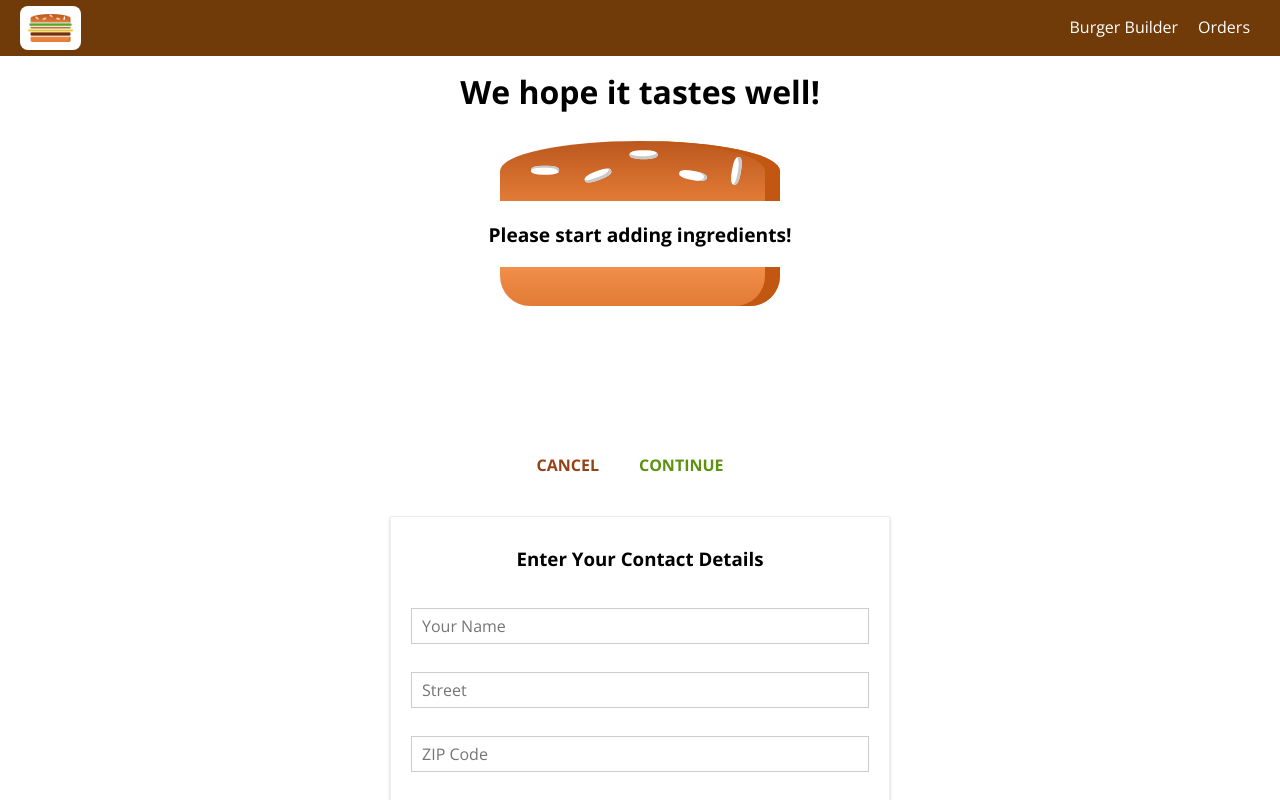
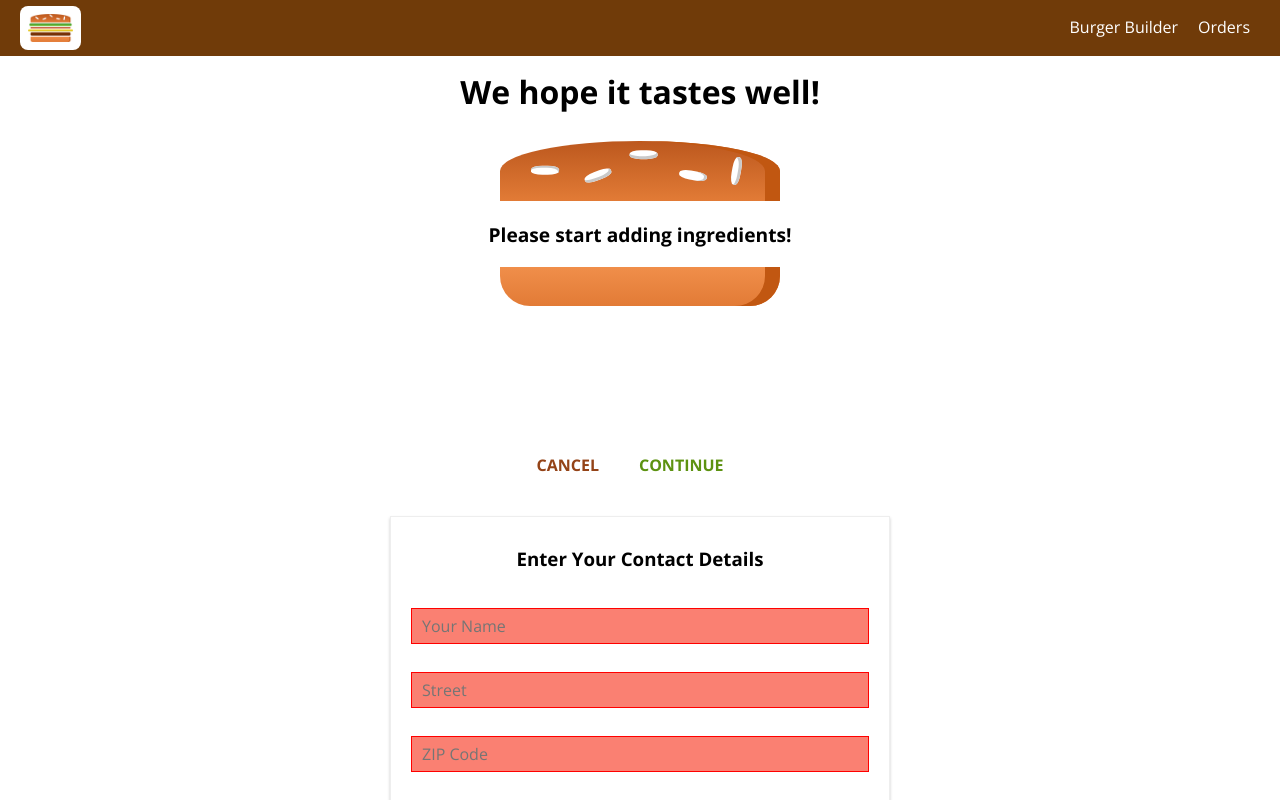
Before and after one commit to Ch-sriram/burger-builder, a React (Create React App) app: page /checkout/contact-data in a window 1280 px wide. Shown: the top 800 px of the page. Built offline with nearby package versions, Linux system fonts and the light colour scheme.

Commit message:
Adding Validation Feedback for UI

```diff
--- a/src/components/UI/Input/Input.component.jsx
+++ b/src/components/UI/Input/Input.component.jsx
@@ -19,7 +19,6 @@ const commonInputStyle = `
   }
 `;
 
-
 // STYLED COMPONENTS
 const InputDiv = styled.div`
   width: 100%;
@@ -33,15 +32,28 @@ const Label = styled.label`
   margin-bottom: 8px;
 `;
 
-const Input = styled.input`${commonInputStyle}`;
-const TextArea = styled.textarea`${commonInputStyle}`;
+const returnStyledComponent = baseComponent => {
+  return styled(baseComponent)`
+    border: ${props => props.invalid ? '1px solid red' : '1px solid #CCC'};
+    background-color: ${props => props.invalid ? 'salmon' : 'white'};
+    color: ${props => props.invalid ? 'red' : '#111'};
+  `;
+}
+
+const _Input = styled.input`${commonInputStyle}`;
+const Input = returnStyledComponent(_Input);
+
+const _TextArea = styled.textarea`${commonInputStyle}`;
+const TextArea = returnStyledComponent(_TextArea);
+
 const Select = styled.select`${commonInputStyle}`;
 
 const input = props => {
   let inputElement = null;
+  let invalid = props.invalid && props.shouldValidate;
   switch (props.elementType) {
     case 'textarea':
-      inputElement = <TextArea {...props.elementConfig} value={props.value} onChange={props.changed}/>;
+      inputElement = <TextArea {...props.elementConfig} value={props.value} onChange={props.changed} invalid={invalid} />;
       break;
 
     case 'select':
@@ -58,7 +70,7 @@ const input = props => {
 
     case 'input':
     default:
-      inputElement = <Input {...props.elementConfig} value={props.value} onChange={props.changed}/>;
+      inputElement = <Input {...props.elementConfig} value={props.value} onChange={props.changed} invalid={invalid} />;
   }
 
   return (
--- a/src/containers/Checkout/ContactData/ContactData.component.jsx
+++ b/src/containers/Checkout/ContactData/ContactData.component.jsx
@@ -120,9 +120,7 @@ class ContactData extends Component {
     this.setState({ loading: true }, () => {
       const formData = {};
       for (let formElementIdentifier in this.state.orderForm)
-        formData[formElementIdentifier] = this.state.orderForm[
-          formElementIdentifier
-        ].value;
+        formData[formElementIdentifier] = this.state.orderForm[formElementIdentifier].value;
 
       console.log(formData);
 
@@ -150,28 +148,24 @@ class ContactData extends Component {
     });
   };
 
+  // RIGHT WAY FOR VALIDATION USING INTERPOLATION
+  checkValidity = (value, rules) => {
+    let isValid = true;
+    isValid = (rules.required) ? value.trim() !== "" && isValid : isValid;
+    isValid = rules.minLength ? value.length >= rules.minLength && isValid : isValid;
+    isValid = rules.maxLength ? value.length <= rules.maxLength && isValid : isValid;
+    return isValid;
+  }
+
   inputChangedHandler = (event, inputIdentifier) => {
     const orderForm = { ...this.state.orderForm }; // deep copy of orderForm => shallow copy of its nested objects
     const formElementCopy = { ...orderForm[inputIdentifier] }; // deep copy of the first nested object
     formElementCopy.value = event.target.value;
-    orderForm.valid = this.checkValidity(formElementCopy.value, formElementCopy.validation);
+    formElementCopy.valid = this.checkValidity(formElementCopy.value, formElementCopy.validation);
     console.log(orderForm);
     orderForm[inputIdentifier] = formElementCopy;
     this.setState({ orderForm });
   };
-
-  // RIGHT WAY FOR VALIDATION
-  checkValidity = (value, rules) => {
-    let isValid = true;
-    // If we assume that the input is already valid, we would
-    // if even for once the input gets falsified, it would
-    // be falsified for the rest of the rule checks, because
-    // of the interpolation check we are making as shown below.
-    isValid = rules.required ? value.trim() !== "" && isValid : isValid;
-    isValid = rules.minLength ? value.length >= rules.minLength && isValid : isValid;
-    isValid = rules.maxLength ? value.length <= rules.maxLength && isValid : isValid;
-    return isValid;
-  }
 
   render() {
     const formElementsArray = [];
@@ -189,6 +183,8 @@ class ContactData extends Component {
             elementType={formElement.config.elementType}
             elementConfig={formElement.config.elementConfig}
             value={formElement.config.value}
+            invalid={!formElement.config.valid}
+            shouldValidate={formElement.config.validation}
             changed={(event) => this.inputChangedHandler(event, formElement.id)}
           />
         ))}
```
Also changed, not shown: 1 other file (tests, documents, lock files or other folders).
